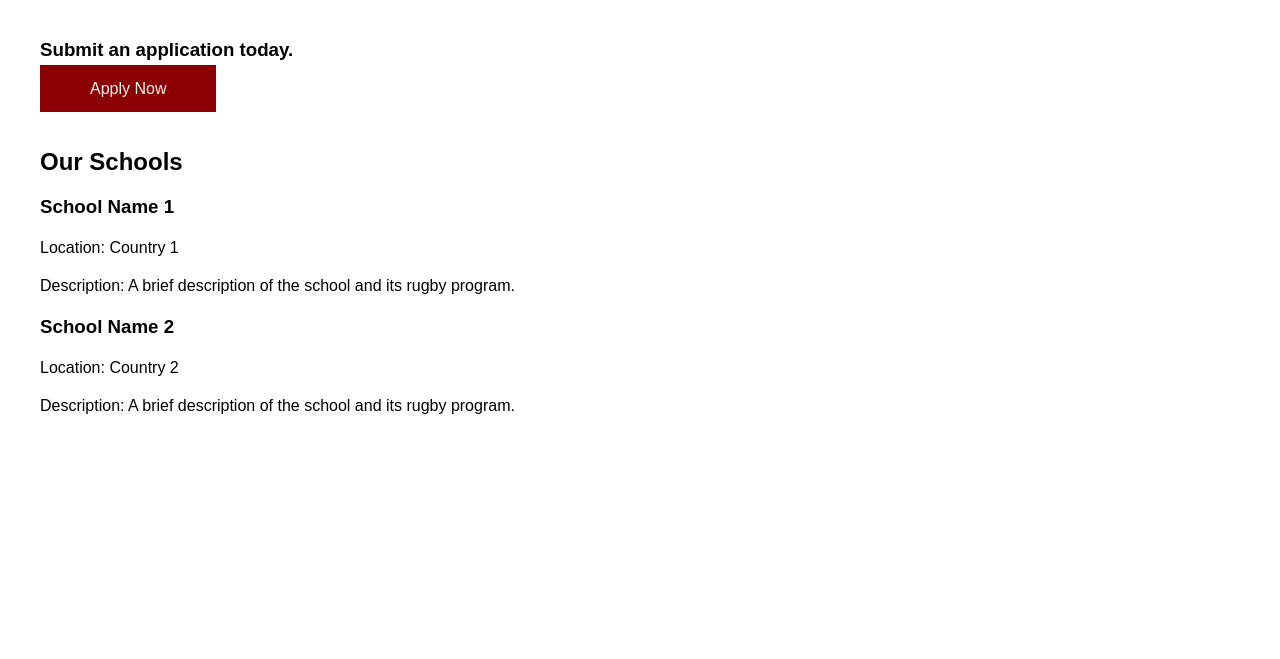
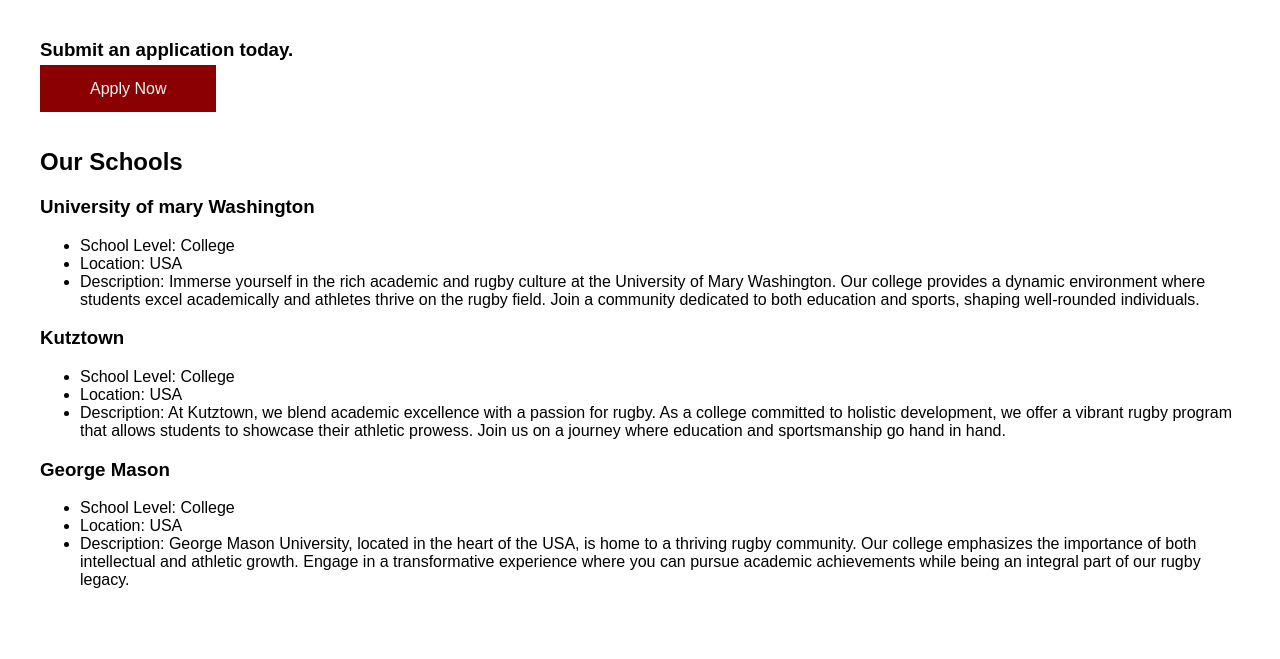
Before and after one commit to reyesjl/fwa, a Django app: page /services/recruiting/ in a window 1280 px wide. Shown: the part 263-922 px from the top of the page. Before the commit the page ends 677 px from the top, so only its background shows below. Run offline with Django 5.2, Linux system fonts and the light colour scheme.

Commit message:
add real school data;

```diff
--- a/firstfive/templates/recruiting/home.html
+++ b/firstfive/templates/recruiting/home.html
@@ -28,17 +28,34 @@
     <section id="schools-section">
         <h2 class="section-title">Our Schools</h2>
 
-         <article class="school">
-            <h3>School Name 1</h3>
-            <p>Location: Country 1</p>
-            <p>Description: A brief description of the school and its rugby program.</p>
+        <!-- School 1 -->
+        <article class="school">
+            <h3>University of mary Washington</h3>
+            <ul>
+                <li>School Level: College</li>
+                <li>Location: USA</li>
+                <li>Description: Immerse yourself in the rich academic and rugby culture at the University of Mary Washington. Our college provides a dynamic environment where students excel academically and athletes thrive on the rugby field. Join a community dedicated to both education and sports, shaping well-rounded individuals.</li>
+            </ul>
         </article>
 
         <!-- School 2 -->
         <article class="school">
-            <h3>School Name 2</h3>
-            <p>Location: Country 2</p>
-            <p>Description: A brief description of the school and its rugby program.</p>
+            <h3>Kutztown</h3>
+            <ul>
+                <li>School Level: College</li>
+                <li>Location: USA</li>
+                <li>Description: At Kutztown, we blend academic excellence with a passion for rugby. As a college committed to holistic development, we offer a vibrant rugby program that allows students to showcase their athletic prowess. Join us on a journey where education and sportsmanship go hand in hand.</li>
+            </ul>
+        </article>
+
+        <!-- School 2 -->
+        <article class="school">
+            <h3>George Mason</h3>
+            <ul>
+                <li>School Level: College</li>
+                <li>Location: USA</li>
+                <li>Description: George Mason University, located in the heart of the USA, is home to a thriving rugby community. Our college emphasizes the importance of both intellectual and athletic growth. Engage in a transformative experience where you can pursue academic achievements while being an integral part of our rugby legacy.</li>
+            </ul>
         </article>
 
     </section>
```
